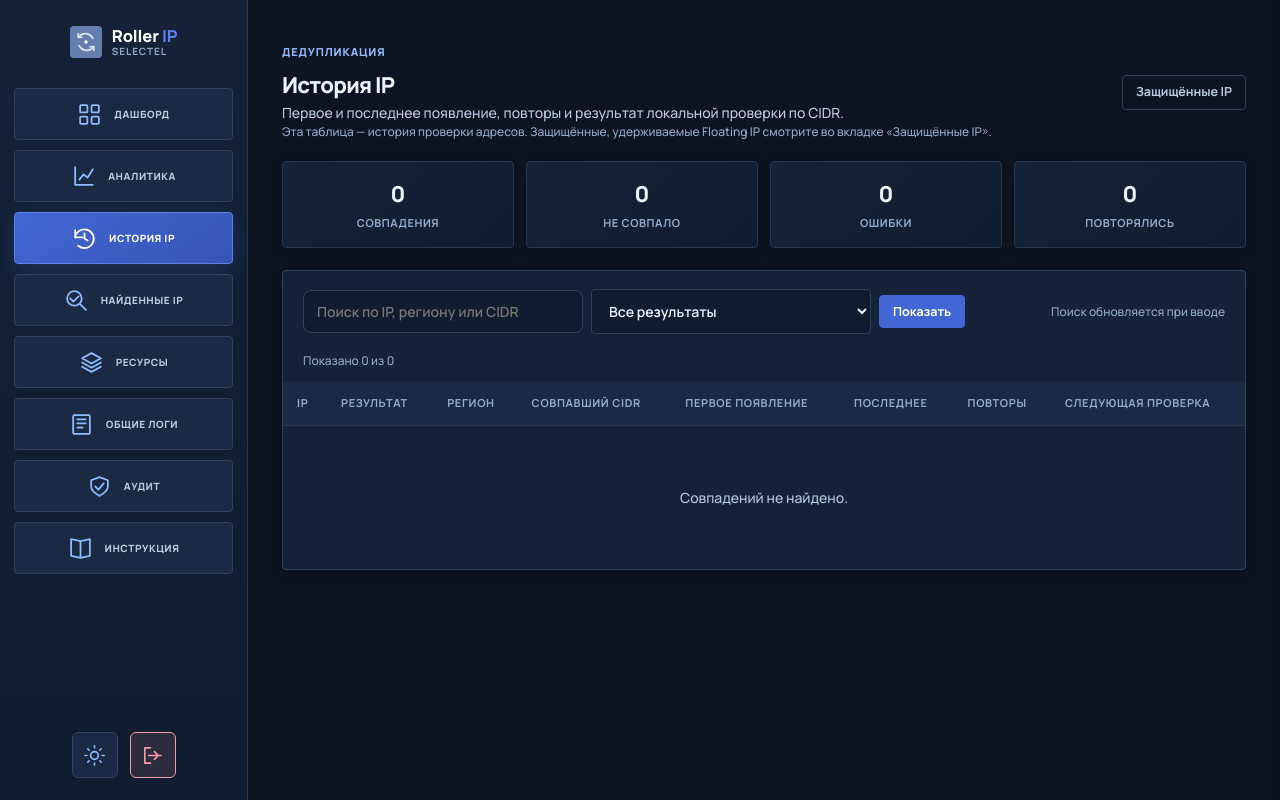
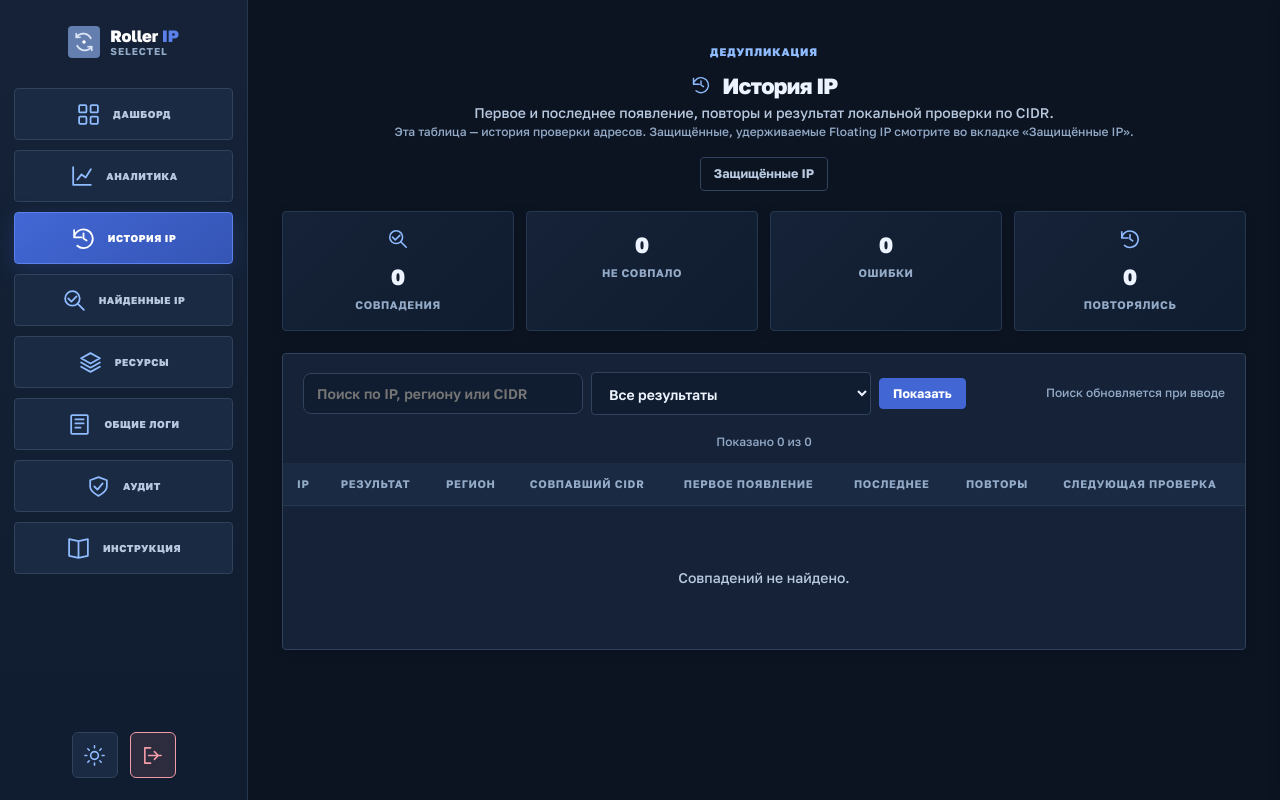
Before and after one commit to gettfodaddy/ip-roller, a FastAPI app: page /ip-history in a window 1280 px wide. Run offline with FastAPI, Linux system fonts and the light colour scheme; the visitor is signed in with stand-in values (Sample User, id 1); data that the repository does not hold is empty.

Commit message:
Center interface, refresh fonts and hide temporary panels

```diff
--- a/app/web/static/panel-refresh.css
+++ b/app/web/static/panel-refresh.css
@@ -7,7 +7,8 @@
   --accent-mid:#5b82ec; --accent-strong:#3555b5;
   --ok:#75dbb5; --ok-rgb:117,219,181; --ok-bg:rgba(117,219,181,.12);
   --warn:#efc477; --warn-bg:rgba(239,196,119,.12); --err:#f49ca7; --err-bg:rgba(244,156,167,.12);
-  --font-ui:"Manrope","Segoe UI",sans-serif;
+  --font-ui:"Golos Text","Segoe UI",sans-serif;
+  --font-mono:"IBM Plex Mono",Consolas,monospace;
 }
 .theme-light {
   --bg:#eef3fa; --bg-soft:#f5f8fd; --panel:#fff; --panel-2:#e8effa;
@@ -99,3 +100,15 @@ body > header .app-toolbar .logout-button:hover { background:var(--err-bg); filt
 .safety-strip #uncertain-count { display:inline; }
 .flash { text-align:center; }
 .callout { justify-content:center; }
+.temporarily-hidden { display:none !important; }
+.page-head-row { flex-direction:column; justify-content:center; text-align:center; }
+.page-head-row h1 { justify-content:center; }
+.section-title { justify-content:center; flex-wrap:wrap; text-align:center; gap:12px; }
+.section-title h2 { display:flex; justify-content:center; align-items:center; gap:10px; }
+.filter-row, .found-toolbar { justify-content:center; }
+main th, main td, main th.text-left, main td.text-left,
+main .account-table th, main .account-table td { text-align:center; }
+.account-name, .account-table .actions .btn-row { justify-content:center; }
+.account-table .status-detail { margin-inline:auto !important; }
+.metric-note, .callout { text-align:center; }
+.stat-card .num { font-variant-numeric:tabular-nums; }
--- a/app/web/templates/analytics.html
+++ b/app/web/templates/analytics.html
@@ -3,7 +3,7 @@
 {% block content %}
 <div id="live-region" data-poll-interval="15000">
 <div class="page-head-row">
-  <div><div class="kicker">Наблюдаемость</div><h1>Аналитика</h1><div class="muted">Статистика из журнала операций и реестра IP. Расходы показываются только при наличии достоверных данных провайдера.</div></div>
+  <div><div class="kicker">Наблюдаемость</div><h1>{{ icon('analytics') }} Аналитика</h1><div class="muted">Статистика из журнала операций и реестра IP.</div></div>
   <form method="get" action="/analytics" class="filter-row">
     <label for="hours-filter" style="margin:0;">Период</label>
     <select id="hours-filter" name="hours" onchange="this.form.submit()">
@@ -15,7 +15,7 @@
 </div>
 
 <div class="stat-grid">
-  <div class="stat-card"><div class="num">{{ analytics.attempts }}</div><div class="label">Проверок адресов</div></div>
+  <div class="stat-card">{{ icon('history', 'stat-icon') }}<div class="num">{{ analytics.attempts }}</div><div class="label">Проверок адресов</div></div>
   <div class="stat-card"><div class="num ok">{{ analytics.totals.get('match', 0) }}</div><div class="label">Найдено совпадений</div></div>
   <div class="stat-card"><div class="num">{{ analytics.totals.get('miss', 0) }}</div><div class="label">Не совпало с CIDR</div></div>
   <div class="stat-card"><div class="num {{ 'err' if analytics.errors else '' }}">{{ analytics.errors }}</div><div class="label">Ошибки API/сети</div></div>
@@ -24,7 +24,7 @@
   <div class="stat-card"><div class="num">{{ analytics.repeat_ips }}</div><div class="label">IP с повторными появлениями</div></div>
 </div>
 
-<div class="panel">
+<div class="panel temporarily-hidden" hidden>
   <div class="section-title"><h2>Оценка стоимости удержания</h2><span class="data-chip">Не является данными биллинга</span></div>
   {% if analytics.cost_per_ip_hour_rub > 0 %}
   <div class="stat-grid" style="margin-bottom:8px;">
--- a/app/web/templates/base.html
+++ b/app/web/templates/base.html
@@ -8,7 +8,7 @@
 <title>{% block title %}Roller IP{% endblock %}</title>
 <link rel="preconnect" href="https://fonts.googleapis.com">
 <link rel="preconnect" href="https://fonts.gstatic.com" crossorigin>
-<link href="https://fonts.googleapis.com/css2?family=Manrope:wght@400;500;600;700;800&family=JetBrains+Mono:wght@400;500;600;700&display=swap" rel="stylesheet">
+<link href="https://fonts.googleapis.com/css2?family=Golos+Text:wght@400;500;600;700;800&family=IBM+Plex+Mono:wght@400;500;600&display=swap" rel="stylesheet">
 <style>
   /* Neutral graphite surfaces, muted blue actions and restrained status colors. */
   :root {
@@ -701,7 +701,7 @@
     100% { color:inherit; transform:translateY(0); }
   }
 </style>
-<link rel="stylesheet" href="/static/panel-refresh.css?v=20261014b">
+<link rel="stylesheet" href="/static/panel-refresh.css?v=20261014c">
 </head>
 <body>
 {% from 'partials/icons.html' import icon %}
--- a/app/web/templates/dashboard.html
+++ b/app/web/templates/dashboard.html
@@ -9,7 +9,7 @@
   </div>
 </div>
 
-<div class="panel panel-tight safety-strip">
+<div class="panel panel-tight safety-strip temporarily-hidden" hidden>
   <div><span class="muted">Операций сегодня</span><strong class="mono" style="margin-left:8px"><span id="today-create-count">{{ safety.today_creates }}</span> / {{ daily_create_limit }}</strong></div>
   <div><span class="muted">Управляемых IP</span><strong class="mono" style="margin-left:8px"><span id="managed-ip-count">{{ safety.managed }}</span> / {{ active_ip_limit }}</strong></div>
   <div><span class="muted">Ошибок удаления</span><strong id="delete-error-count" class="mono {{ 'err' if safety.delete_errors else '' }}" style="margin-left:8px">{{ safety.delete_errors }}</strong></div>
--- a/app/web/templates/ip_history.html
+++ b/app/web/templates/ip_history.html
@@ -2,14 +2,14 @@
 {% block title %}История IP — Roller IP{% endblock %}
 {% block content %}
 <div class="page-head-row">
-  <div><div class="kicker">Дедупликация</div><h1>История IP</h1><div class="muted">Первое и последнее появление, повторы и результат локальной проверки по CIDR.</div><div class="metric-note">Эта таблица — история проверки адресов. Защищённые, удерживаемые Floating IP смотрите во вкладке «Защищённые IP».</div></div>
+  <div><div class="kicker">Дедупликация</div><h1>{{ icon('history') }} История IP</h1><div class="muted">Первое и последнее появление, повторы и результат локальной проверки по CIDR.</div><div class="metric-note">Эта таблица — история проверки адресов. Защищённые, удерживаемые Floating IP смотрите во вкладке «Защищённые IP».</div></div>
   <a href="/found-ips" class="btn btn-secondary btn-sm">Защищённые IP</a>
 </div>
 <div class="stat-grid">
-  <div class="stat-card"><div class="num">{{ summary.registry.get('match', 0) }}</div><div class="label">Совпадения</div></div>
+  <div class="stat-card">{{ icon('found', 'stat-icon') }}<div class="num">{{ summary.registry.get('match', 0) }}</div><div class="label">Совпадения</div></div>
   <div class="stat-card"><div class="num">{{ summary.registry.get('miss', 0) }}</div><div class="label">Не совпало</div></div>
   <div class="stat-card"><div class="num {{ 'err' if summary.registry.get('error', 0) else '' }}">{{ summary.registry.get('error', 0) }}</div><div class="label">Ошибки</div></div>
-  <div class="stat-card"><div class="num">{{ summary.repeat_ips }}</div><div class="label">Повторялись</div></div>
+  <div class="stat-card">{{ icon('history', 'stat-icon') }}<div class="num">{{ summary.repeat_ips }}</div><div class="label">Повторялись</div></div>
 </div>
 <div class="panel panel-tight accent">
   <div style="padding:18px 20px;">
--- a/app/web/templates/managed_resources.html
+++ b/app/web/templates/managed_resources.html
@@ -2,7 +2,7 @@
 {% block title %}Ресурсы — Roller IP{% endblock %}
 {% block content %}
 <div class="page-head-row">
-  <div><h1>Управляемые ресурсы</h1><p class="muted">Только ID, зарегистрированные ip-roller. Незнакомые ресурсы Selectel здесь не удаляются.</p></div>
+  <div><h1>{{ icon('resources') }} Управляемые ресурсы</h1><p class="muted">Только ID, зарегистрированные ip-roller. Незнакомые ресурсы Selectel здесь не удаляются.</p></div>
 </div>
 {% if uncertain %}
 <div class="panel accent">
```
